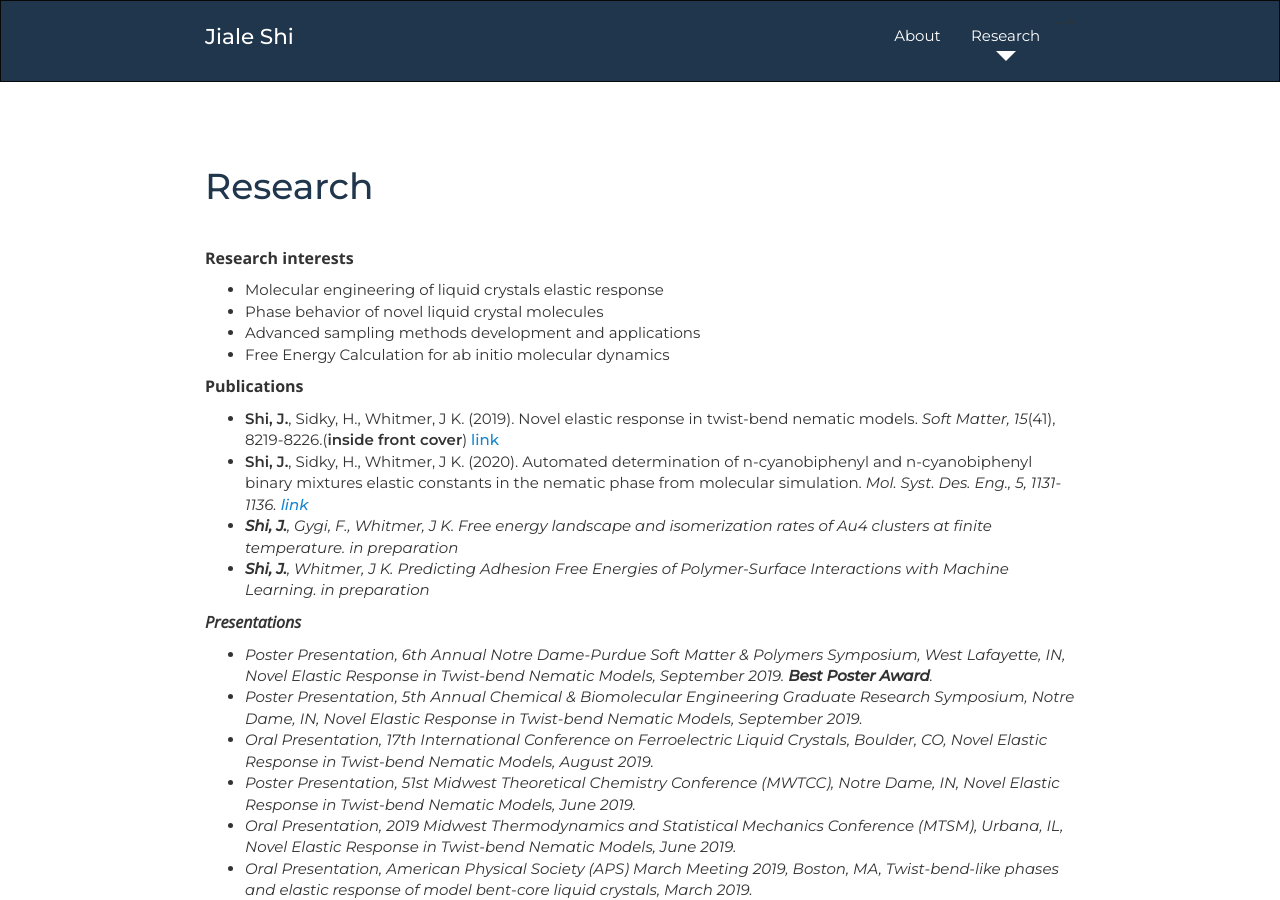
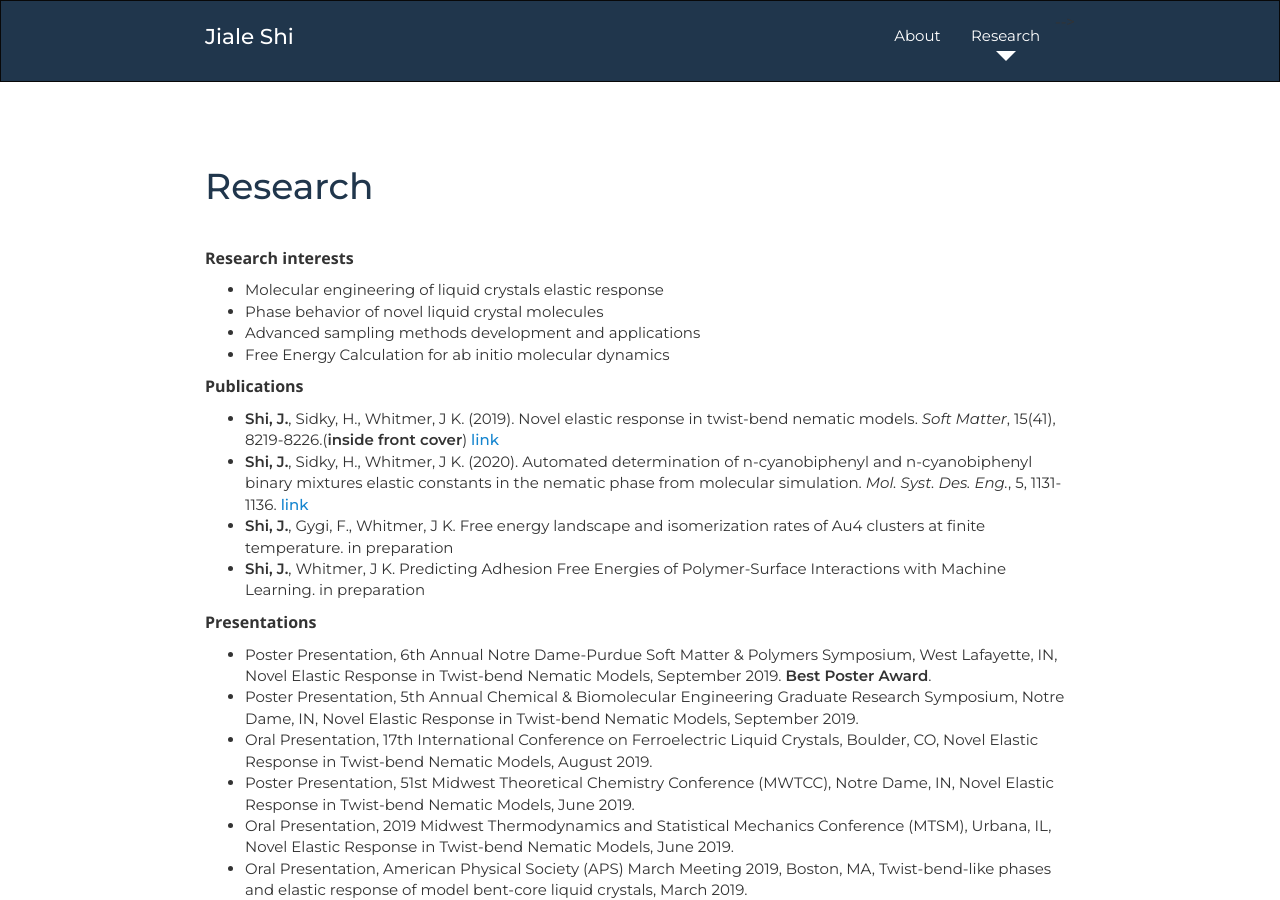
Before and after one commit to shijiale0609/shijiale0609.github.io, a Jekyll site: the page research.html, which Jekyll copies as it is, in a window 1280 px wide and 900 px high. Built offline with Jekyll 4.4.1, drawn with Linux system fonts in a browser that asks for light colours; nearby versions of some CDN libraries; a style sheet for code colours, icons or effects is not loaded.

```diff
--- a/research.html
+++ b/research.html
@@ -83,8 +83,8 @@
             <!-- <h5>Published Papers</h5> -->
             <b>Publications</b>
             <ul class="push-down-1">
-               <li><b>Shi, J.</b>, Sidky, H., Whitmer, J K. (2019). Novel elastic response in twist-bend nematic models. <em>Soft Matter, 15</em>(41), 8219-8226.(<b>inside front cover</b>) <a href="https://pubs.rsc.org/en/content/articlehtml/2019/sm/c9sm01395d">link</a> </li>
-               <li><b>Shi, J.</b>, Sidky, H., Whitmer, J K. (2020). Automated determination of n-cyanobiphenyl and n-cyanobiphenyl binary mixtures elastic constants in the nematic phase from molecular simulation. <em> Mol. Syst. Des. Eng., 5, 1131-1136. <a href="https://pubs.rsc.org/en/content/articlehtml/2020/me/c9me00065h">link</a> </li>
+               <li><b>Shi, J.</b>, Sidky, H., Whitmer, J K. (2019). Novel elastic response in twist-bend nematic models. <em>Soft Matter</em>, 15(41), 8219-8226.(<b>inside front cover</b>) <a href="https://pubs.rsc.org/en/content/articlehtml/2019/sm/c9sm01395d">link</a> </li>
+               <li><b>Shi, J.</b>, Sidky, H., Whitmer, J K. (2020). Automated determination of n-cyanobiphenyl and n-cyanobiphenyl binary mixtures elastic constants in the nematic phase from molecular simulation. <em> Mol. Syst. Des. Eng.</em>, 5, 1131-1136. <a href="https://pubs.rsc.org/en/content/articlehtml/2020/me/c9me00065h">link</a> </li>
                <li><b>Shi, J.</b>, Gygi, F., Whitmer, J K. Free energy landscape and isomerization rates of Au4 clusters at finite temperature. in preparation </li>
                <li><b>Shi, J.</b>, Whitmer, J K. Predicting Adhesion Free Energies of Polymer-Surface Interactions with Machine Learning. in preparation </li>
             </ul>
```
